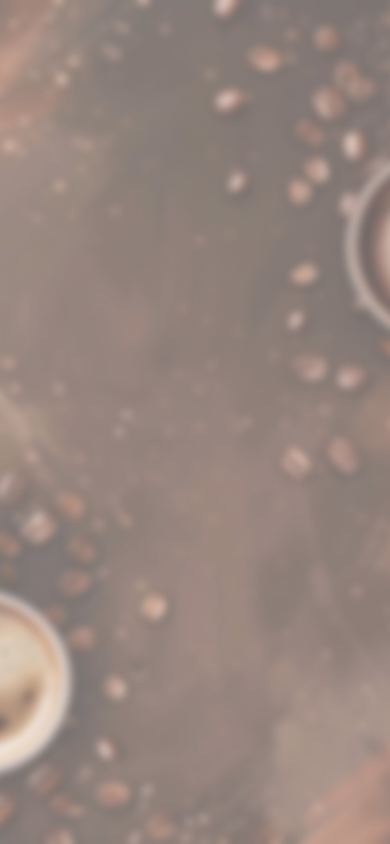
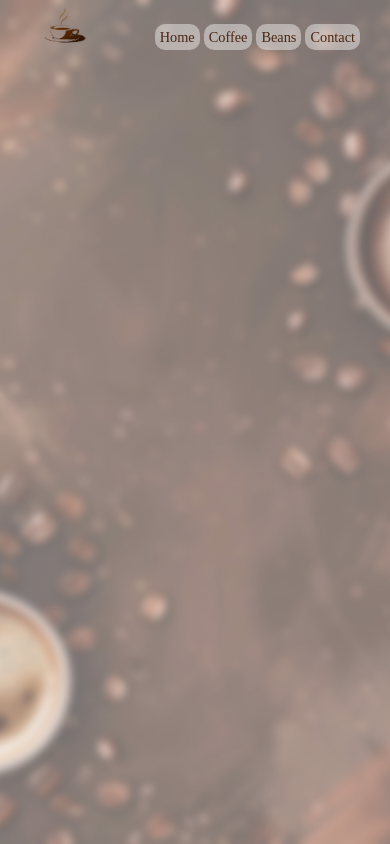
Before and after one commit to Muskan044/coffee-shop, a plain HTML site: page index.html in a window 390 px wide. Drawn offline with Linux system fonts and the light colour scheme.

Commit message:
design navbar

```diff
--- a/index.html
+++ b/index.html
@@ -7,8 +7,17 @@
     <link rel="stylesheet" href="style.css">
 </head>
 <body>
+    <!-- navbar -->
     <nav>
-
+        <div id="logo">
+            <img src="./assets/logo.png" alt="">
+        </div>
+        <div class="anchor-tags">
+            <a href="">Home</a>
+            <a href="">Coffee</a>
+            <a href="">Beans</a>
+            <a href="">Contact</a>
+        </div>
     </nav>
 </body>
 </html>
--- a/style.css
+++ b/style.css
@@ -8,4 +8,73 @@ body{
     background-attachment: fixed;
     background-repeat: no-repeat;
     background-position: center;
+    color: rgb(75, 38, 20);
 }
+/* navbar */
+nav{
+    display: flex;
+    justify-content: space-between;
+    align-items: center;
+}
+#logo img{
+    width: 80px;
+    height: 80px;
+    padding-left: 40px;
+}
+.anchor-tags{
+    margin-top: 20px;
+    padding-right: 60px;
+}
+.anchor-tags a{
+    text-align: center;
+    text-decoration: none;
+    border-radius: 10px;
+    padding: 12px 20px;
+    color: rgb(75, 38, 20);
+    background-color: #ffffff6b;
+}
+
+/* media queries for small screen */
+@media(max-width: 1000px){
+    #logo img{
+        width: 70px;
+        height: 70px;
+        padding-right: 30px;
+    }
+    .anchor-tags{
+        padding-right: 50px;
+    }
+    .anchor-tags a{
+        padding: 10px 10px;
+    }
+}
+/* tabs */
+@media(max-width: 780px){
+    #logo img{
+        width: 60px;
+        height: 60px;
+        padding-right: 20px;
+    }
+    .anchor-tags{
+        padding-right: 40px;
+    }
+    .anchor-tags a{
+        font-size: 2.7vh;
+        padding: 5px 5px;
+    }
+}
+/* mobile phones */
+@media(max-width: 420px){
+    #logo img{
+        width: 50px;
+        height: 50px;
+        padding-right: 10px;
+    }
+    .anchor-tags{
+        padding-right: 30px;
+    }
+    .anchor-tags a{
+        font-size: 1.7vh;
+        padding: 5px 5px;
+    }
+}
```
